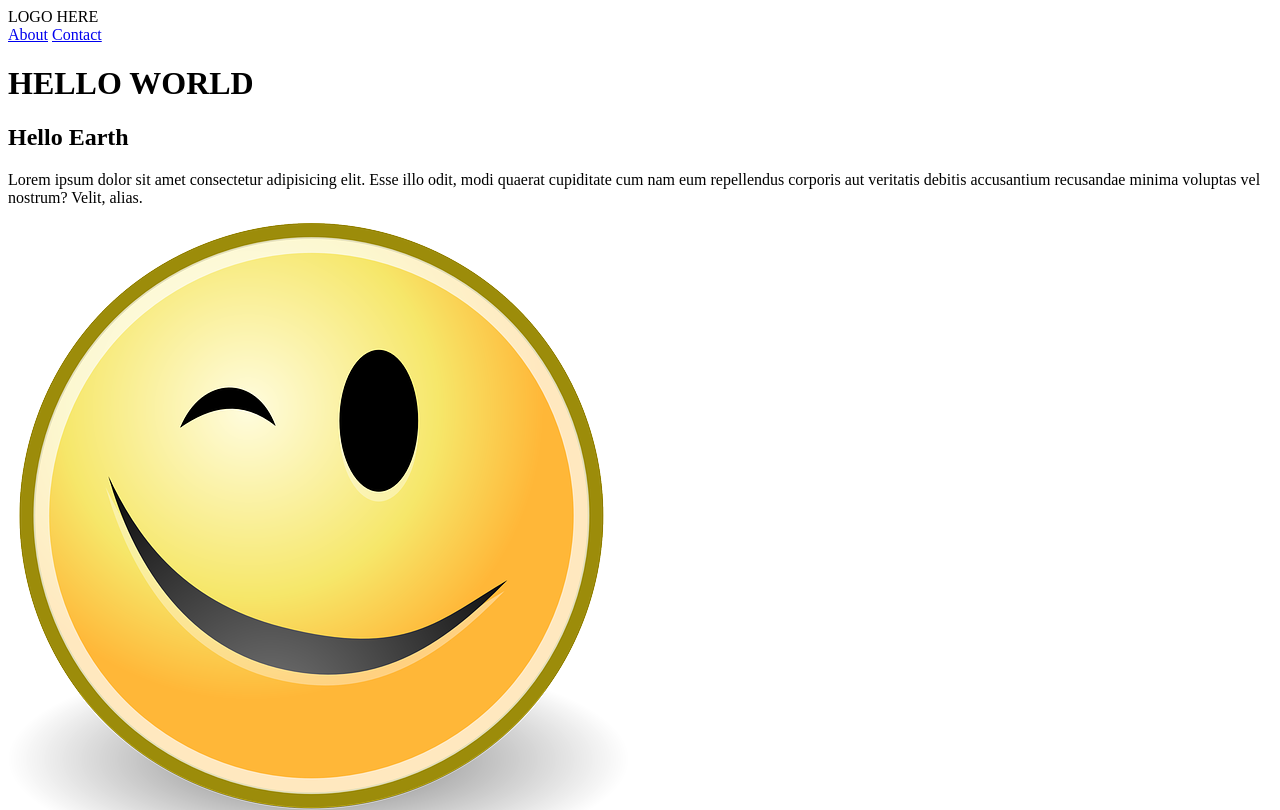
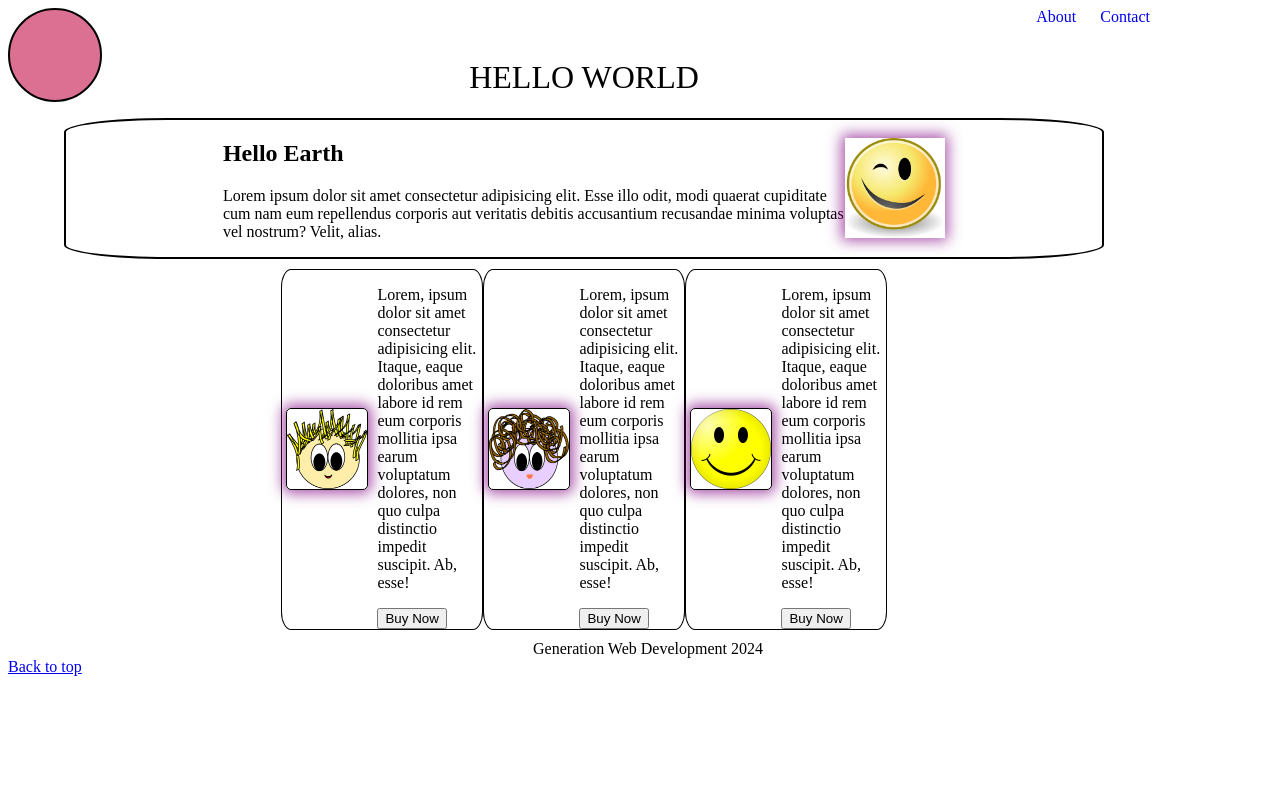
Before and after one commit to bis-kan/HTML-Debrief, a plain HTML site: page index.html in a window 1280 px wide. Shown: the top 810 px of the page. Drawn offline with Linux system fonts and the light colour scheme; a web font is replaced by a local one.

Commit message:
linked css styling

```diff
--- /dev/null
+++ b/css/style.css
@@ -0,0 +1,104 @@
+body {
+        width: 100%;
+        height: 100%;
+
+    }
+
+#header {
+        width: 90%;
+        display: flex;
+        justify-content: space-between;
+        }
+
+.logo {
+         width:90px;
+         height:90px;
+         background-color:palevioletred;
+         border-radius: 50%;
+         border: 2px solid black;
+}
+
+.nav-link {
+        padding: 5px 10px;
+        text-decoration: none;
+
+}
+
+#main {
+        margin-top: -5%;
+        width:90%;
+        display: flex;
+        flex-direction: column ;
+        justify-content: center;
+        align-items: center;
+
+}
+
+.heading {
+    font-family: "Jacques Francois Shadow", serif;
+    font-weight: 400;
+    font-style: normal;
+
+}
+
+.banner {
+        width:90% ;
+        display:flex ;
+        justify-content:center ;
+        align-items:center ;
+        border: 2px solid black;
+        border-radius: 10%;
+}
+
+.banner-content{
+        width: 60%;
+}
+
+.banner-image{
+        width: 100px;
+        height: 100px;
+        box-shadow: 0px 0px 20px 5px purple;
+        animation: show-border 2s 0s infinite ease-in normal forwards;
+}
+
+@keyframes show-border {
+        to {box-shadow: none;
+        }
+}
+
+.products {
+    width: 90%;
+    margin: 10px auto;
+    display: flex;
+    flex-wrap: wrap;
+    justify-content: center;
+    align-items: center;
+}
+
+.product {
+        width: 200px;
+        margin: 10 5px;
+        display: flex;
+        justify-content:space-around;
+        align-items: center;
+        border: 1px solid black;
+        border-radius: 5%;
+
+    }
+
+.product-image{
+        width: 80px;
+        height: 80px;
+        border: 1px solid black;
+        border-radius: 5px;
+        box-shadow: 0px 0px 20px 5px purple;
+        animation: show-border 2s 0s infinite ease-in normal forwards;
+}
+
+.product-details {
+        width: 50%;
+}
+
+#contact{
+        text-align:center;
+}
--- a/index.html
+++ b/index.html
@@ -7,15 +7,22 @@
     <meta charset="UTF-8">
     <meta name="viewport" content="width=device-width, initial-scale=1.0">
     <title>HTML Debrief</title>
+    <link rel="stylesheet" href="./css/style.css"/> <!--linking CSS Style here-->
+    <!--Linking fonts here-->
+    <link rel="preconnect" href="https://fonts.googleapis.com">
+    <link rel="preconnect" href="https://fonts.gstatic.com" crossorigin>
+    <link href="https://fonts.googleapis.com/css2?family=Jacques+Francois+Shadow&display=swap" rel="stylesheet">
 </head>
+
 <!--HEAD ENDING-->
 
 <!--BODY-->
 
 <body>
+
     <!--HEADER-->
     <header id="header">
-        <div class="logo"> LOGO HERE </div>
+        <div class="logo"> </div>
 
             <nav class="nav-links">
                 <a class="nav-link" href="#main">About</a>
@@ -28,7 +35,7 @@
 
     <!--MAIN-->
     <main id="main">
-        <h1>HELLO WORLD</h1>
+        <h1 class="heading">HELLO WORLD</h1>
 
         <!--BANNER SECTION-->
         <section class="banner">
@@ -52,30 +59,33 @@
                     <p>Lorem, ipsum dolor sit amet consectetur adipisicing elit. Itaque, eaque doloribus amet labore id
                         rem eum corporis mollitia ipsa earum voluptatum dolores, non quo culpa distinctio impedit
                         suscipit. Ab, esse!</p>
+                    <button>Buy Now</button>
                 </div>
-                <button>Buy Now</button>
+
             </div>
 
             <!--PRODUCT 2-->
-            <div class="product"></div>
+            <div class="product">
             <img class="product-image" src="./images/mrssmile.png" alt="mrssmile">
             <div class="product-details">
                 <p>Lorem, ipsum dolor sit amet consectetur adipisicing elit. Itaque, eaque doloribus amet labore id rem
                     eum corporis mollitia ipsa earum voluptatum dolores, non quo culpa distinctio impedit suscipit. Ab,
                     esse!</p>
+                <button>Buy Now</button>
             </div>
-            <button>Buy Now</button>
+
             </div>
 
             <!--PRODUCT3-->
-            <div class="product"></div>
+            <div class="product">
             <img class="product-image" src="./images/smile.png" alt="smile">
             <div class="product-details">
                 <p>Lorem, ipsum dolor sit amet consectetur adipisicing elit. Itaque, eaque doloribus amet labore id rem
                     eum corporis mollitia ipsa earum voluptatum dolores, non quo culpa distinctio impedit suscipit. Ab,
                     esse!</p>
+                <button>Buy Now</button>
             </div>
-            <button>Buy Now</button>
+
             </div>
 
         </section>
@@ -88,6 +98,7 @@
         Generation Web Development 2024
     </footer>
     <!--FOOTER ENDING-->
+
 <a href="#header"> Back to top</a>
 </body>
 <!--BODY ENDING-->
```
